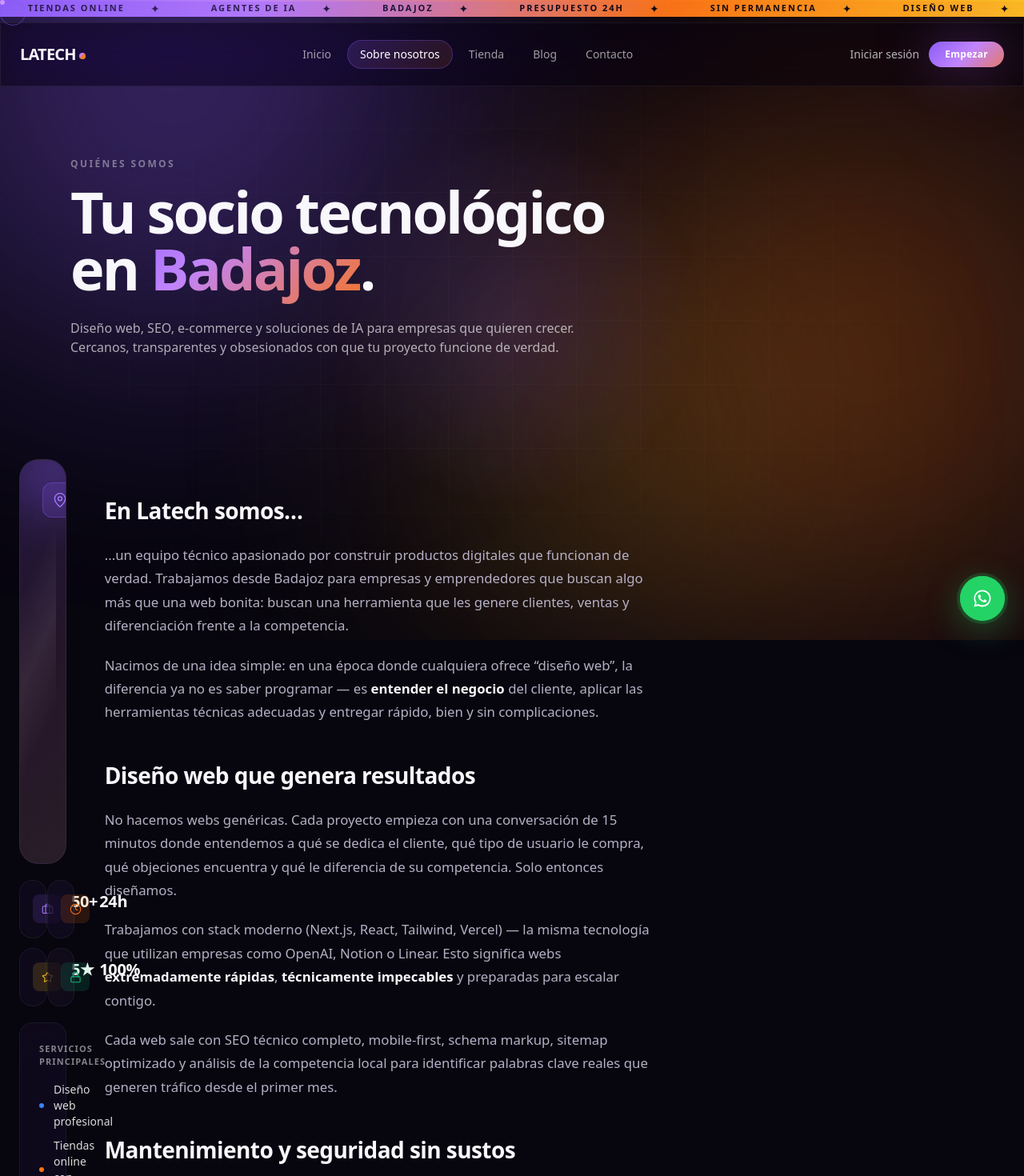
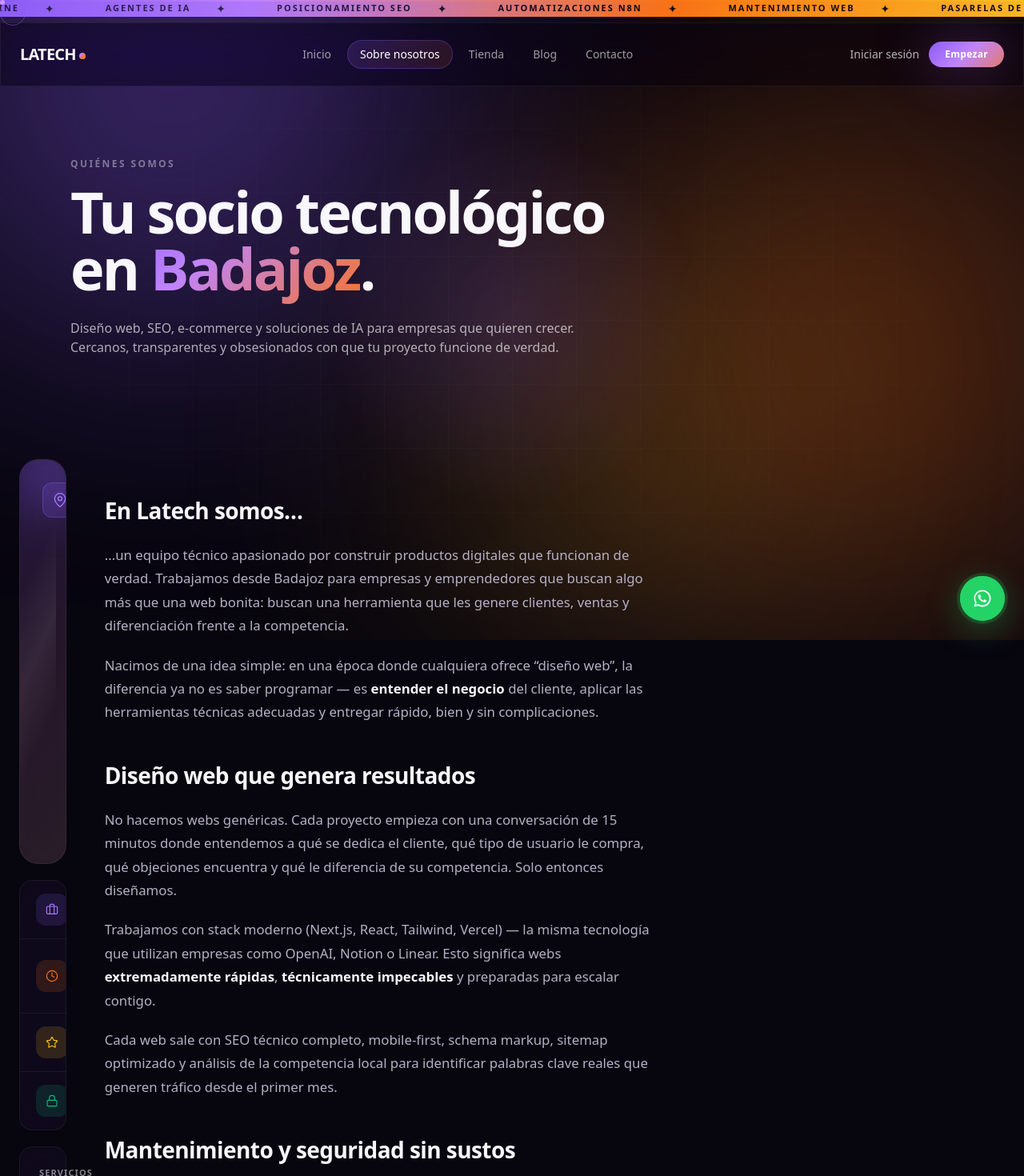
Before and after one commit to Andreh33/jaja, a Next.js app: page /sobre-nosotros in a window 1280 px wide. Shown: the top 1470 px of the page at 80% size. Built offline with nearby package versions, Linux system fonts and the light colour scheme.

Commit message:
fix: marquesina home con servicios reales, stats sobre-nosotros en filas horizontales únicas

```diff
--- a/src/app/sobre-nosotros/page.tsx
+++ b/src/app/sobre-nosotros/page.tsx
@@ -78,28 +78,33 @@ export default function SobreNosotrosPage() {
                     </div>
                   </Holographic>
 
-                  <div className="grid gap-3 sm:grid-cols-2">
+                  <div className="overflow-hidden rounded-2xl glass">
                     {[
-                      { v: '50+', l: 'Proyectos', icon: Briefcase, color: 'var(--purple-300)', bg: 'rgba(139,92,246,0.15)' },
-                      { v: '24h', l: 'Respuesta', icon: Clock, color: 'var(--accent-shop)', bg: 'rgba(249,115,22,0.15)' },
-                      { v: '5★', l: 'Valoración', icon: Star, color: 'var(--warning)', bg: 'rgba(251,191,36,0.15)' },
+                      { v: '50+', l: 'Proyectos entregados', icon: Briefcase, color: 'var(--purple-300)', bg: 'rgba(139,92,246,0.15)' },
+                      { v: '24h', l: 'Tiempo de respuesta', icon: Clock, color: 'var(--accent-shop)', bg: 'rgba(249,115,22,0.15)' },
+                      { v: '5★', l: 'Valoración media', icon: Star, color: 'var(--warning)', bg: 'rgba(251,191,36,0.15)' },
                       { v: '100%', l: 'Sin permanencia', icon: Lock, color: 'var(--accent-ia)', bg: 'rgba(16,185,129,0.15)' },
-                    ].map((s) => {
+                    ].map((s, i) => {
                       const Icon = s.icon;
                       return (
-                        <div key={s.l} className="flex items-center gap-3 rounded-2xl glass px-4 py-4 transition-transform hover:-translate-y-0.5">
+                        <div
+                          key={s.l}
+                          className="flex items-center gap-4 px-5 py-4 transition-colors hover:bg-white/[0.03]"
+                          style={{ borderTop: i === 0 ? 'none' : '1px solid var(--border-subtle)' }}
+                        >
                           <div
-                            className="inline-flex h-9 w-9 shrink-0 items-center justify-center rounded-lg"
+                            className="inline-flex h-10 w-10 shrink-0 items-center justify-center rounded-xl"
                             style={{ background: s.bg, color: s.color, border: `1px solid ${s.color}40` }}
                           >
-                            <Icon size={15} strokeWidth={1.7} />
+                            <Icon size={16} strokeWidth={1.7} />
                           </div>
-                          <div className="min-w-0">
-                            <div className="font-display text-xl leading-none text-white" style={{ letterSpacing: '-0.02em', fontWeight: 800 }}>
-                              {s.v}
-                            </div>
-                            <div className="mt-1 truncate text-[10px] uppercase tracking-wider text-white/55">{s.l}</div>
-                          </div>
+                          <span
+                            className="font-display text-2xl tabular-nums text-white"
+                            style={{ letterSpacing: '-0.02em', fontWeight: 800, minWidth: '56px' }}
+                          >
+                            {s.v}
+                          </span>
+                          <span className="flex-1 text-sm text-white/65">{s.l}</span>
                         </div>
                       );
                     })}
--- a/src/components/effects/Marquee.tsx
+++ b/src/components/effects/Marquee.tsx
@@ -34,7 +34,17 @@ export function Marquee({
 }
 
 export function SignatureMarquee() {
-  const items = ['DISEÑO WEB', 'TIENDAS ONLINE', 'AGENTES DE IA', 'BADAJOZ', 'PRESUPUESTO 24H', 'SIN PERMANENCIA'];
+  const items = [
+    'DISEÑO WEB',
+    'TIENDAS ONLINE',
+    'AGENTES DE IA',
+    'POSICIONAMIENTO SEO',
+    'AUTOMATIZACIONES N8N',
+    'MANTENIMIENTO WEB',
+    'PASARELAS DE PAGO',
+    'SOPORTE 24H',
+    'SIN PERMANENCIA',
+  ];
   return (
     <div className="relative w-full overflow-hidden" style={{ background: 'var(--grad-signature)' }}>
       <Marquee speed={42}>
```
